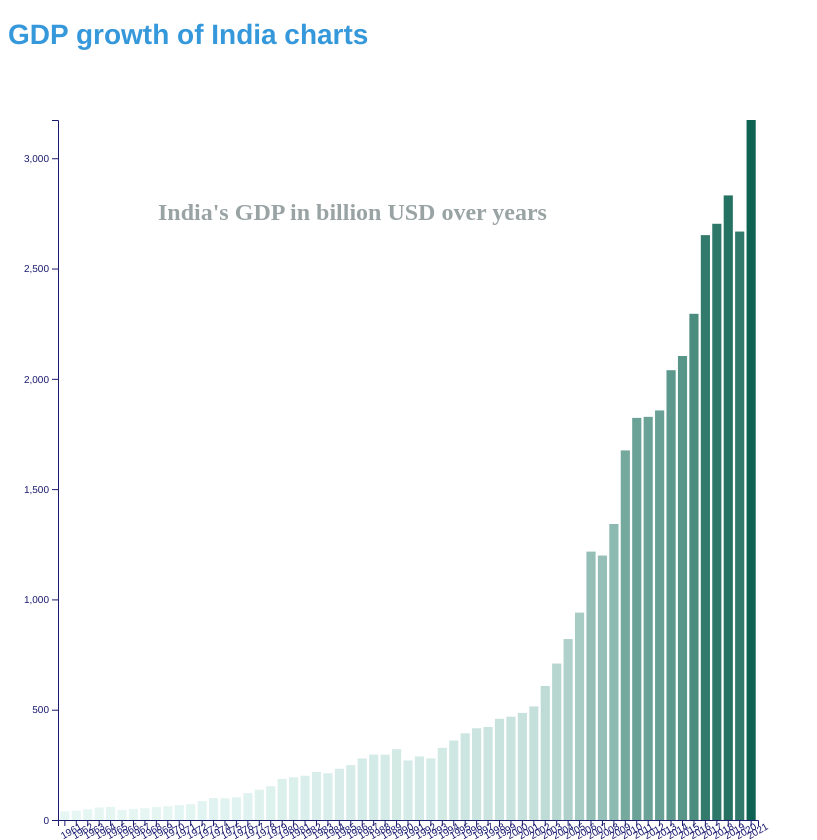
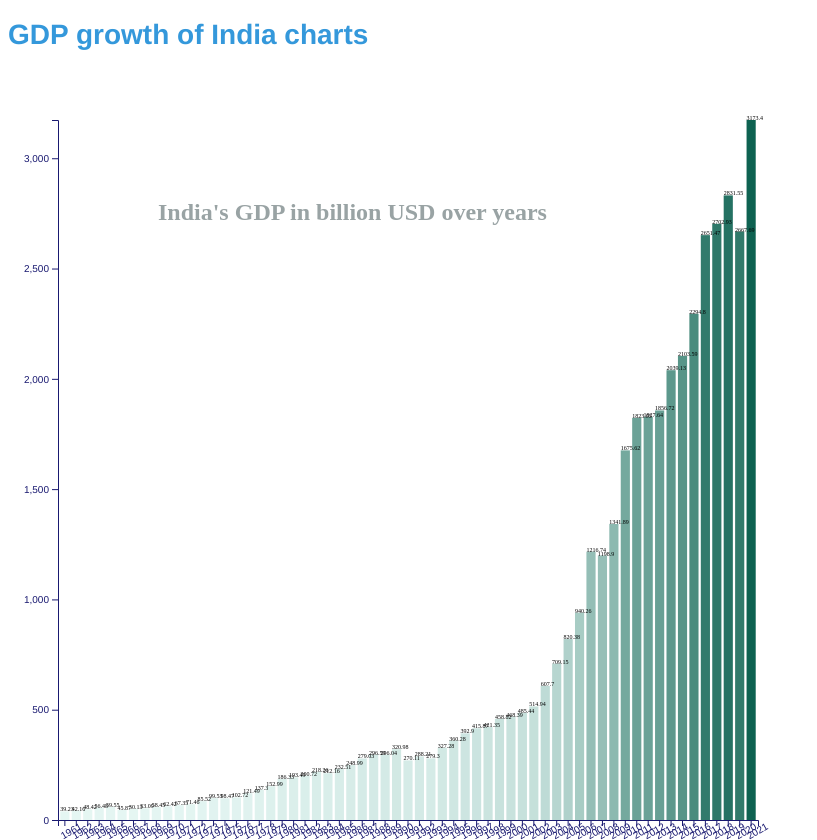
Before and after one commit to gauravpatil123/Interactive-Visualizations, a plain HTML site: page D3 Foundations Pt 2/India_GDP_Bar_Chart.html in a window 1280 px wide. Shown: the top 840 px of the page, without its empty margins (0-817 px from the left). Drawn offline with nearby package versions, Linux system fonts and the light colour scheme.

Commit message:
Added labels and updated readme

```diff
--- a/D3 Foundations Pt 2/India_GDP_Bar_Chart.html
+++ b/D3 Foundations Pt 2/India_GDP_Bar_Chart.html
@@ -29,6 +29,12 @@
                 font-size: 10px;
                 font-weight: normal;
                 color: midnightblue;
+            }
+
+            /*doesnt work*/
+            #c1.bartext text{
+                font-size: 10px;
+                transform: rotate(-30deg);
             }
 
         </style>
@@ -110,6 +116,16 @@
                         .attr("font-weight", "bold")
                         .attr("fill", "#99A3A4");
 
+                svg_gdp.selectAll(".barText")
+                        .data(dataset)
+                        .enter()
+                        .append("text")
+                        .attr("x", d => xScale(d.year))
+                        .attr("y", d => yScale_gdp(d.gdp_in_billion_usd))
+                        .text(d => d.gdp_in_billion_usd)
+                        .attr("font-size", "6px");
+
+
                 // chart 2 scale calibration
                 const maxY_per_capita = d3.max(dataset, d => d.per_capita_in_usd);
 
@@ -155,6 +171,15 @@
                             .attr("font-size", "24px")
                             .attr("font-weight", "bold")
                             .attr("fill", "#99A3A4");
+
+                svg_per_capita.selectAll(".barText")
+                            .data(dataset)
+                            .enter()
+                            .append("text")
+                            .attr("x", d => xScale(d.year))
+                            .attr("y", d => yScale_per_capita(d.per_capita_in_usd))
+                            .text(d => d.per_capita_in_usd)
+                            .attr("font-size", "6px");
 
                 // chart 3 scale calibration
 
@@ -220,6 +245,15 @@
                                 .attr("font-weight", "bold")
                                 .attr("fill", "#99A3A4");
 
+                svg_percentage_growth.selectAll(".barText")
+                                    .data(dataset)
+                                    .enter()
+                                    .append("text")
+                                    .attr("x", d => xScale(d.year))
+                                    .attr("y", d => d.percentage_growth >= 0 ? yScale_percentage_growth_plus(d.percentage_growth) : yScale_percentage_growth_minus(d.percentage_growth) + 6)
+                                    .text(d => d.percentage_growth)
+                                    .attr("font-size", "6px");
+
                 // Chart 4 horizontal bar chart
                 const yScale_gdp_horizontal = d3.scaleBand()
                                                 .domain(dataset.map(d => d.year))
@@ -275,6 +309,15 @@
                             .attr("font-weight", "bold")
                             .attr("fill", "#99A3A4");
 
+                svg_gdp_horizontal.selectAll(".barText")
+                                .data(dataset)
+                                .enter()
+                                .append("text")
+                                .attr("x", d => xScale_gdp_horizontal(d.gdp_in_billion_usd) + 3)
+                                .attr("y", d => yScale_gdp_horizontal(d.year) + 6)
+                                .text(d => d.gdp_in_billion_usd)
+                                .attr("font-size", "6px");
+
                 console.log(dataset);
 
             });
```
Also changed, not shown: D3 Foundations Pt 2/data/Images/Chart 1.png, D3 Foundations Pt 2/data/Images/Chart 2.png, D3 Foundations Pt 2/data/Images/Chart 3.png, 4 other files.
